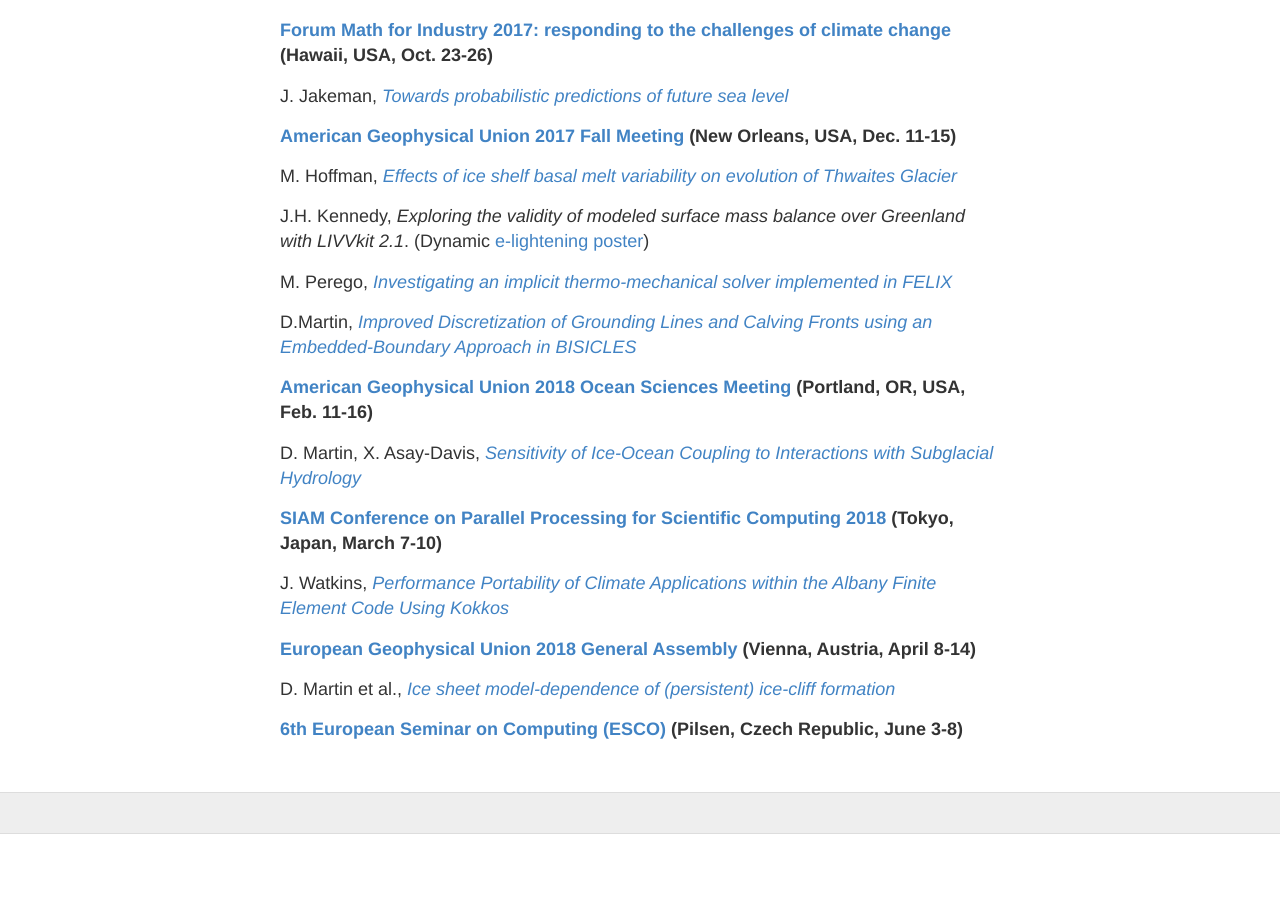
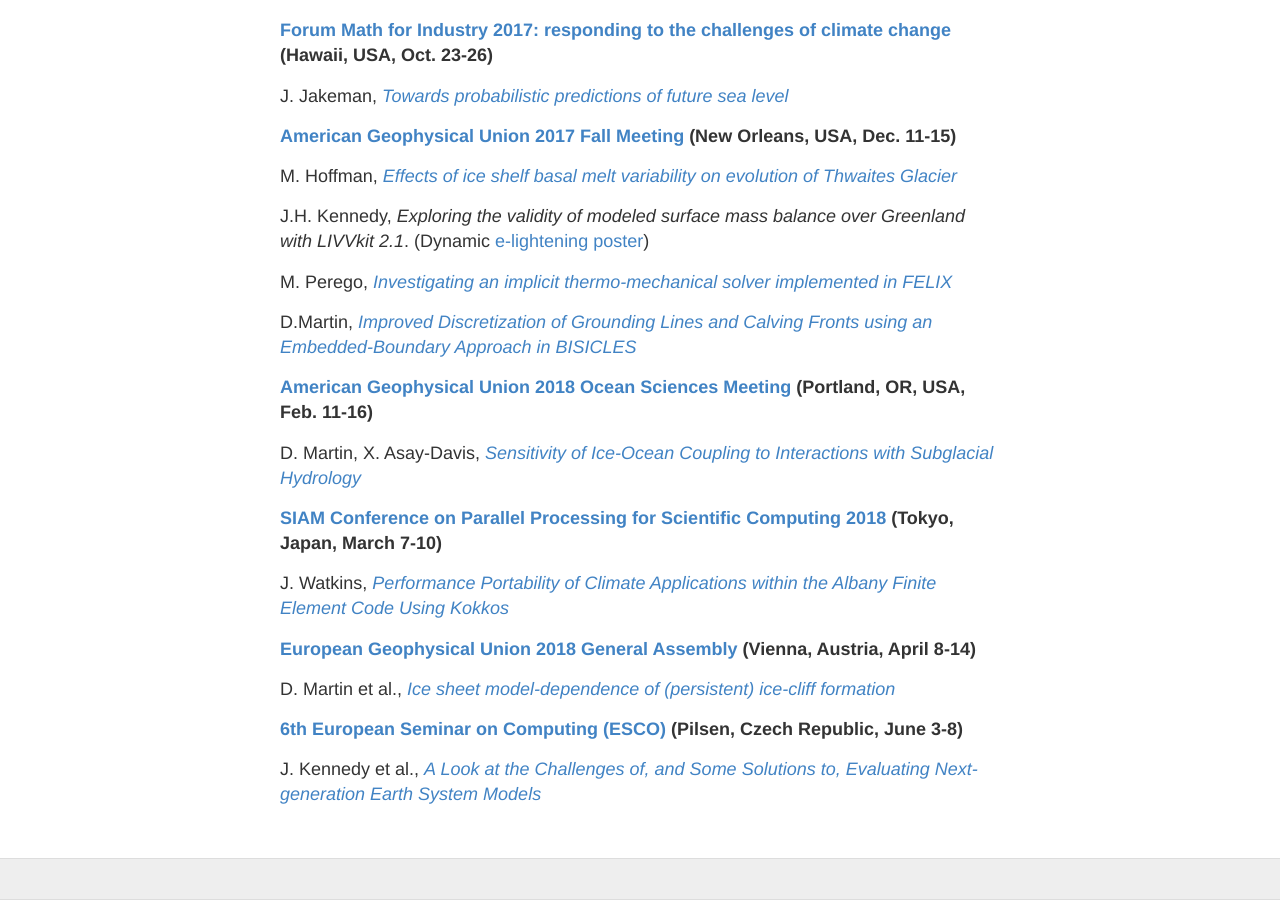
Before and after one commit to SLE-E3SM/SLE-E3SM.github.io, a Jekyll site: the page built from presentations.md, in a window 1280 px wide and 900 px high, scrolled down 639 px. Built offline with Jekyll 4.4.1, drawn with Linux system fonts in a browser that asks for light colours; before the commit the page ends 1473 px from its top, so only the background shows below that.

Commit message:
Update presentations.md

```diff
--- a/presentations.md
+++ b/presentations.md
@@ -47,3 +47,5 @@ J. Watkins, [*Performance Portability of Climate Applications within the Albany
 D. Martin et al., [*Ice sheet model-dependence of (persistent) ice-cliff formation*](https://drive.google.com/open?id=1y0kjVRbTwA3IYaJE0UwYUQ-l3-WOy7Qv)
 
 **[6th European Seminar on Computing (ESCO)](http://www.esco2018.femhub.com/) (Pilsen, Czech Republic, June 3-8)**
+
+J. Kennedy et al., [*A Look at the Challenges of, and Some Solutions to, Evaluating Next-generation Earth System Models*](https://drive.google.com/open?id=1D9bYHqKBmrh8RbonLcNr1DmFcQ3a0KdI)
```
